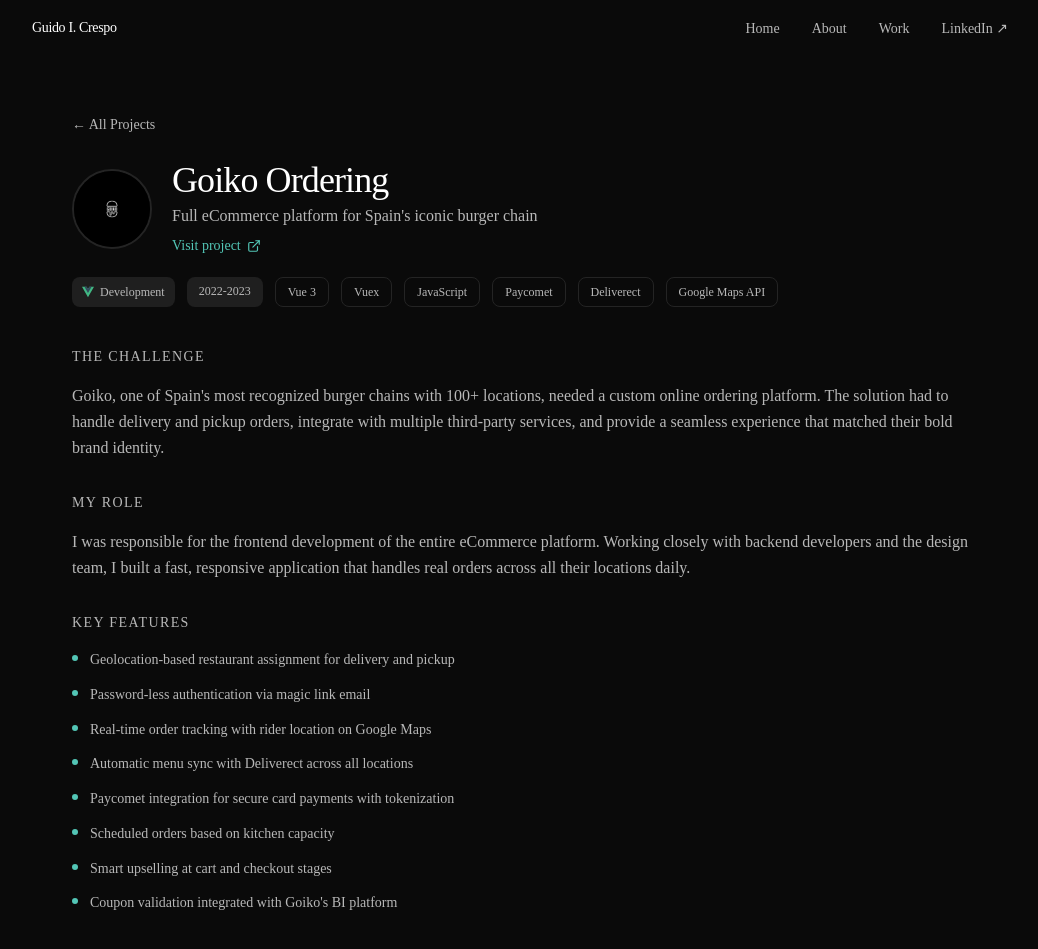
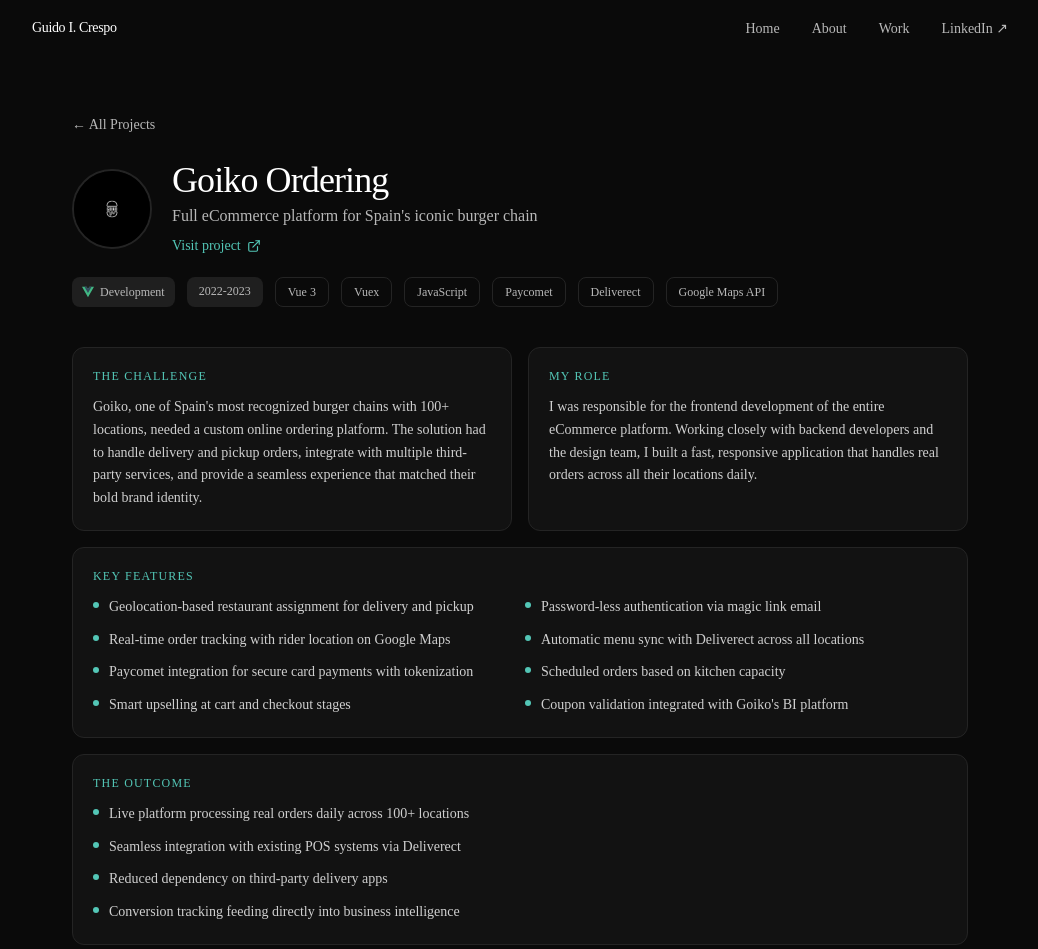
Before and after one commit to guidocsm/guido-portfolio, a Next.js app: page /projects/goiko-ordering in a window 1280 px wide. Shown: the top 949 px of the page, without its empty margins (120-1158 px from the left). Built offline with nearby package versions, Linux system fonts and the light colour scheme.

Commit message:
style: restyle content sections into card containers
Improve contrast and readability with card layouts and adjusted typography.

Co-authored-by: Guido <74831389+guidocsm@users.noreply.github.com>

```diff
--- a/components/project-detail.tsx
+++ b/components/project-detail.tsx
@@ -106,36 +106,39 @@ export function ProjectDetail({ slug }: { slug: string }) {
           ))}
         </motion.div>
 
-        {/* The Challenge */}
-        <motion.div {...fadeUp} className="mt-10">
-          <h2 className="text-sm font-medium uppercase tracking-widest text-muted-foreground">
+        {/* Challenge & Role — 2-column grid */}
+        <motion.div {...fadeUp} className="mt-10 grid gap-4 sm:grid-cols-2">
+          <div className="rounded-xl border border-border bg-card p-5">
+            <h2 className="text-xs font-medium uppercase tracking-widest text-primary">
               The Challenge
             </h2>
-          <p className="mt-4 text-base leading-relaxed text-muted-foreground">
+            <p className="mt-3 text-sm leading-relaxed text-foreground/80">
               {project.challenge}
             </p>
-        </motion.div>
-
-        {/* My Role */}
-        <motion.div {...fadeUp} className="mt-8">
-          <h2 className="text-sm font-medium uppercase tracking-widest text-muted-foreground">
+          </div>
+          <div className="rounded-xl border border-border bg-card p-5">
+            <h2 className="text-xs font-medium uppercase tracking-widest text-primary">
               My Role
             </h2>
-          <p className="mt-4 text-base leading-relaxed text-muted-foreground">
+            <p className="mt-3 text-sm leading-relaxed text-foreground/80">
               {project.myRole}
             </p>
+          </div>
         </motion.div>
 
         {/* Key Features */}
-        <motion.div {...fadeUp} className="mt-8">
-          <h2 className="text-sm font-medium uppercase tracking-widest text-muted-foreground">
+        <motion.div
+          {...fadeUp}
+          className="mt-4 rounded-xl border border-border bg-card p-5"
+        >
+          <h2 className="text-xs font-medium uppercase tracking-widest text-primary">
             Key Features
           </h2>
-          <ul className="mt-4 space-y-3">
+          <ul className="mt-3 grid gap-2.5 sm:grid-cols-2">
             {project.features.map((feature, i) => (
               <li
                 key={i}
-                className="flex items-start gap-3 text-sm leading-relaxed text-muted-foreground"
+                className="flex items-start gap-2.5 text-sm leading-relaxed text-foreground/80"
               >
                 <span className="mt-1.5 block h-1.5 w-1.5 shrink-0 rounded-full bg-primary" />
                 {feature}
@@ -146,15 +149,18 @@ export function ProjectDetail({ slug }: { slug: string }) {
 
         {/* How It Works (for Impostor Game) */}
         {project.howItWorks && (
-          <motion.div {...fadeUp} className="mt-8">
-            <h2 className="text-sm font-medium uppercase tracking-widest text-muted-foreground">
+          <motion.div
+            {...fadeUp}
+            className="mt-4 rounded-xl border border-border bg-card p-5"
+          >
+            <h2 className="text-xs font-medium uppercase tracking-widest text-primary">
               How It Works
             </h2>
-            <ol className="mt-4 space-y-3">
+            <ol className="mt-3 space-y-2.5">
               {project.howItWorks.map((step, i) => (
                 <li
                   key={i}
-                  className="flex items-start gap-3 text-sm leading-relaxed text-muted-foreground"
+                  className="flex items-start gap-2.5 text-sm leading-relaxed text-foreground/80"
                 >
                   <span className="mt-px flex h-5 w-5 shrink-0 items-center justify-center rounded-full bg-secondary text-xs text-primary">
                     {i + 1}
@@ -168,15 +174,18 @@ export function ProjectDetail({ slug }: { slug: string }) {
 
         {/* Why I Built This */}
         {project.whyBuilt && (
-          <motion.div {...fadeUp} className="mt-8">
-            <h2 className="text-sm font-medium uppercase tracking-widest text-muted-foreground">
+          <motion.div
+            {...fadeUp}
+            className="mt-4 rounded-xl border border-border bg-card p-5"
+          >
+            <h2 className="text-xs font-medium uppercase tracking-widest text-primary">
               Why I Built This
             </h2>
-            <ul className="mt-4 space-y-3">
+            <ul className="mt-3 space-y-2.5">
               {project.whyBuilt.map((reason, i) => (
                 <li
                   key={i}
-                  className="flex items-start gap-3 text-sm leading-relaxed text-muted-foreground"
+                  className="flex items-start gap-2.5 text-sm leading-relaxed text-foreground/80"
                 >
                   <span className="mt-1.5 block h-1.5 w-1.5 shrink-0 rounded-full bg-primary" />
                   {reason}
@@ -187,15 +196,18 @@ export function ProjectDetail({ slug }: { slug: string }) {
         )}
 
         {/* Results */}
-        <motion.div {...fadeUp} className="mt-8">
-          <h2 className="text-sm font-medium uppercase tracking-widest text-muted-foreground">
+        <motion.div
+          {...fadeUp}
+          className="mt-4 rounded-xl border border-border bg-card p-5"
+        >
+          <h2 className="text-xs font-medium uppercase tracking-widest text-primary">
             The Outcome
           </h2>
-          <ul className="mt-4 space-y-3">
+          <ul className="mt-3 space-y-2.5">
             {project.results.map((result, i) => (
               <li
                 key={i}
-                className="flex items-start gap-3 text-sm leading-relaxed text-muted-foreground"
+                className="flex items-start gap-2.5 text-sm leading-relaxed text-foreground/80"
               >
                 <span className="mt-1.5 block h-1.5 w-1.5 shrink-0 rounded-full bg-primary" />
                 {result}
```
Lines whose indentation alone changed are shown as unchanged.
